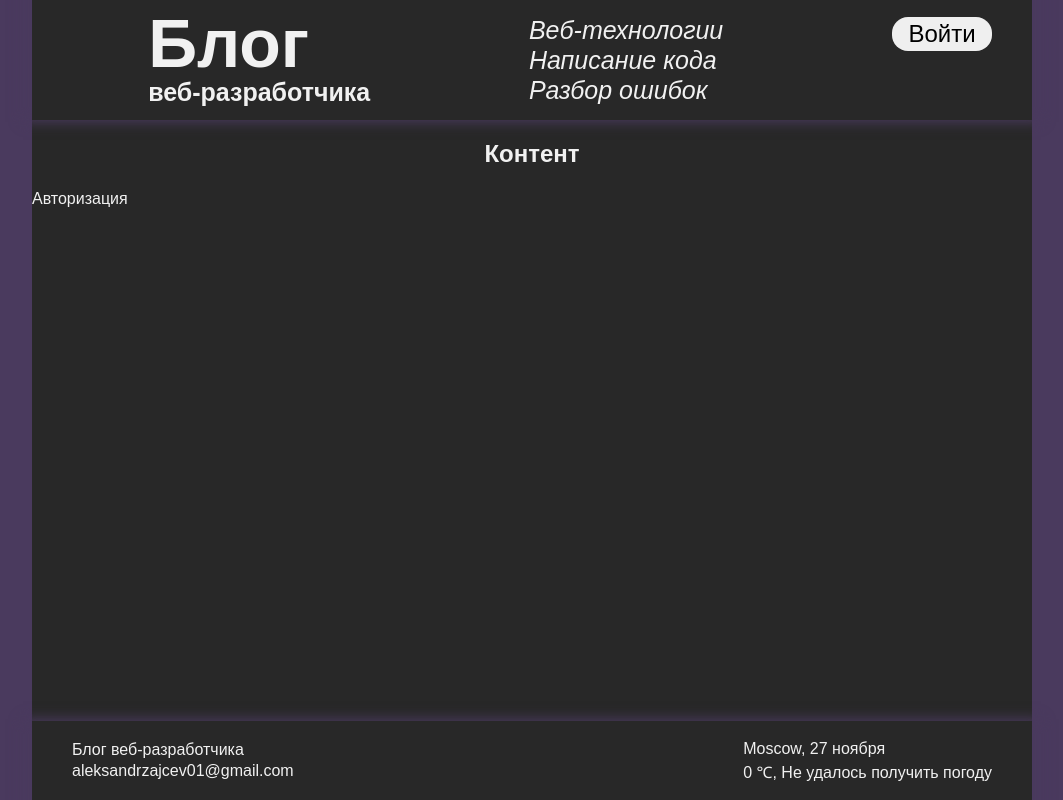
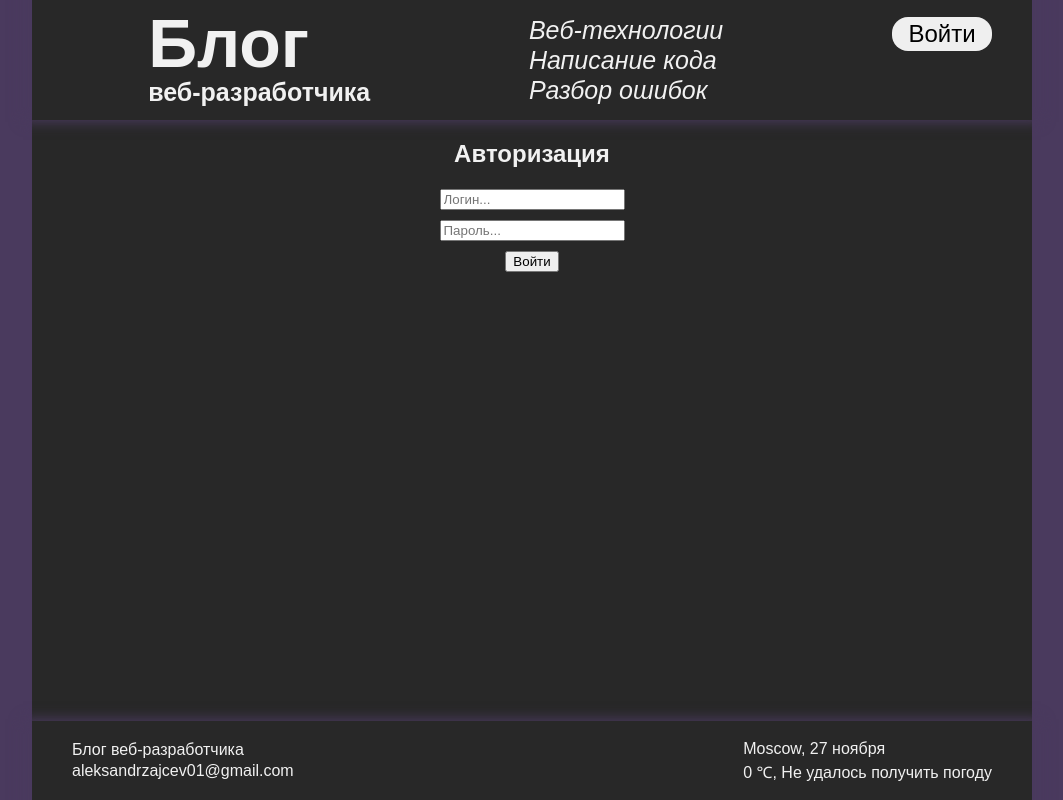
Before and after one commit to katsu-w/blog, a React (Vite) app: page /login in a window 1280 px wide. Shown: the whole page, without its empty margins (108-1171 px from the left). Built offline with nearby package versions, Linux system fonts and the light colour scheme; no server answers; a web font is replaced by a local one.

Commit message:
Реализация страницы авторизации с формой на RHF и yup

```diff
--- a/package.json
+++ b/package.json
@@ -10,6 +10,7 @@
     "preview": "vite preview"
   },
   "dependencies": {
+    "@hookform/resolvers": "^5.2.2",
     "prop-types": "^15.8.1",
     "react": "^19.2.0",
     "react-dom": "^19.2.0",
--- a/src/App.jsx
+++ b/src/App.jsx
@@ -1,6 +1,7 @@
 import styled from 'styled-components';
 import { Route, Routes } from 'react-router-dom';
 import { Header, Footer } from './components/index.js';
+import { Authorization } from './pages';
 
 const AppColumn = styled.div`
 	display: flex;
@@ -16,20 +17,15 @@ const Content = styled.div`
 	padding-block: 120px;
 `;
 
-const H2 = styled.h2`
-	text-align: center;
-`;
-
 function App() {
 
   return (
 	  <AppColumn>
 		  <Header />
 		  <Content>
-			  <H2>Контент</H2>
 			  <Routes>
 				  <Route path="/" element={<div style={{height: 1000}}>Главная</div>} />
-				  <Route path="/login" element={<div>Авторизация</div>} />
+				  <Route path="/login" element={<Authorization />} />
 				  <Route path="/register" element={<div>Регистрация</div>} />
 				  <Route path="/users" element={<div>Пользователи</div>} />
 				  <Route path="/post/" element={<div>Новая статья</div>} />
--- /dev/null
+++ b/src/bff/index.js
@@ -0,0 +1 @@
+export { server } from './server.js';
--- /dev/null
+++ b/src/pages/authorization/authorization.jsx
@@ -0,0 +1,85 @@
+import * as yup from 'yup';
+import { useForm } from 'react-hook-form';
+import { yupResolver } from '@hookform/resolvers/yup';
+import { server } from '../../bff';
+import { useState } from 'react';
+import styled from 'styled-components';
+
+const authFormSchema = yup.object().shape({
+	login: yup
+		.string()
+		.required('Введите логин.')
+		.matches(
+			/^[a-zA-Z0-9]+$/,
+			'Неверно заполнен логин. Допустимые символы - буквы и цифры.',
+		)
+		.min(3, 'Неверно заполнен логин. Минимальное количество символов - 3.')
+		.max(15, 'Неверно заполнен логин. Максимальное количество символов - 15.'),
+	password: yup
+		.string()
+		.required('Введите пароль.')
+		.matches(
+			/^[\w#%]+$/,
+			'Неверно заполнен пароль. Допустимые символы - буквы, цифры и знаки "%", "#".',
+		)
+		.min(6, 'Неверно заполнен пароль. Минимальное количество символов - 6.')
+		.max(30, 'Неверно заполнен пароль. Максимальное количество символов - 30.'),
+});
+
+const AuthorizationContainer = ({ className }) => {
+	const {
+		register,
+		handleSubmit,
+		formState: { errors },
+	} = useForm({
+		defaultValues: {
+			login: '',
+			password: '',
+		},
+		resolver: yupResolver(authFormSchema),
+	});
+
+	const [serverError, setServerError] = useState('');
+
+	const onSubmit = async ({ login, password }) => {
+		await server.authorize(login, password).then(({ error, res }) => {
+			if (error) {
+				setServerError(`Ошибка запроса: ${error}`);
+			}
+			console.log(res);
+		});
+	};
+
+	const formError = errors?.login?.message || errors?.password?.message;
+	const errorMassage = formError || serverError;
+
+	return (
+		<main className={className}>
+			<h2>Авторизация</h2>
+			<form onSubmit={handleSubmit(onSubmit)}>
+				<input name="login" type="text" placeholder="Логин..." {...register('login')} />
+				<input
+					name="password"
+					type="password"
+					placeholder="Пароль..."
+					{...register('password')}
+				/>
+				<button type="submit" disabled={!!formError}>Войти</button>
+				{errorMassage && <div>{errorMassage}</div>}
+			</form>
+		</main>
+	);
+};
+
+export const Authorization = styled(AuthorizationContainer)`
+	display: flex;
+	flex-direction: column;
+	align-items: center;
+
+	& > form {
+		display: flex;
+		flex-direction: column;
+		align-items: center;
+		gap: 10px;
+	}
+`;
--- /dev/null
+++ b/src/pages/index.js
@@ -0,0 +1 @@
+export * from './authorization/authorization'
```
Also changed, not shown: src/bff/server.js (renamed from src/bff/bff.js), 1 other file (tests, documents, lock files or other folders).
